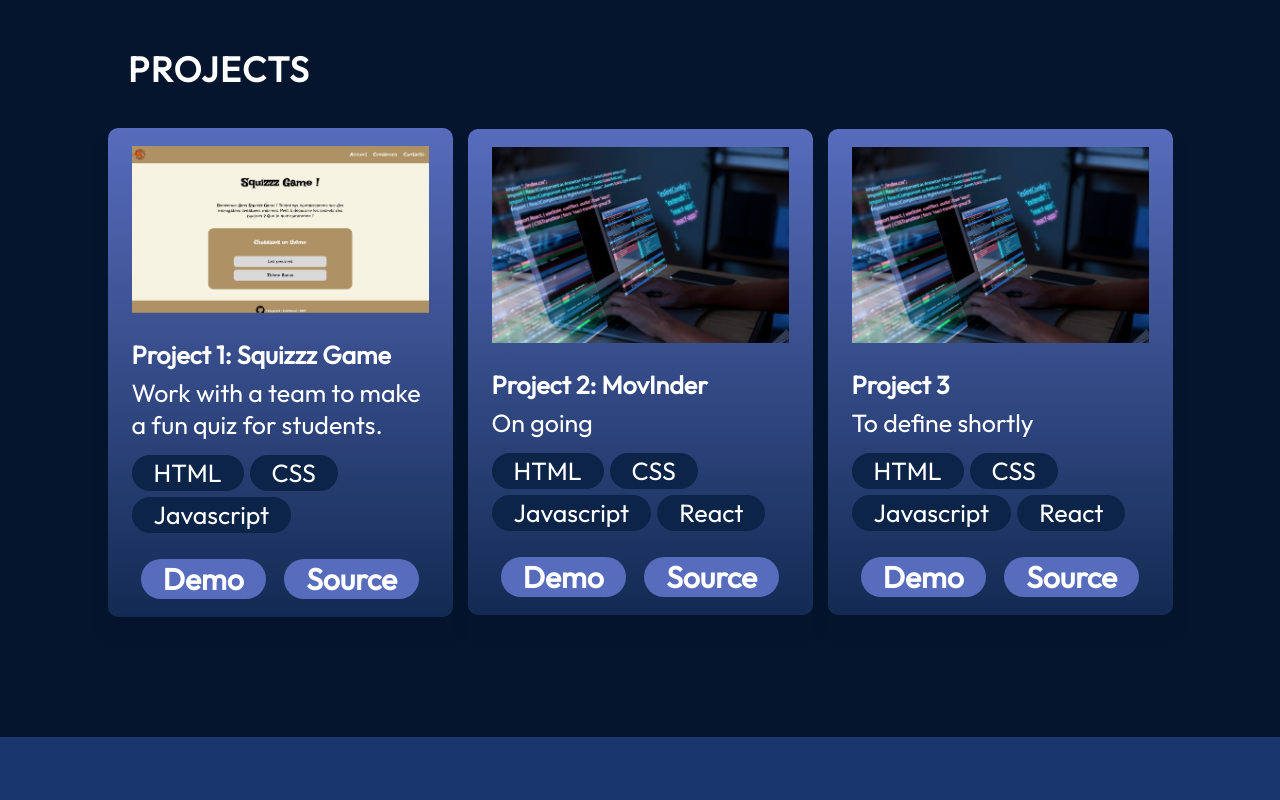
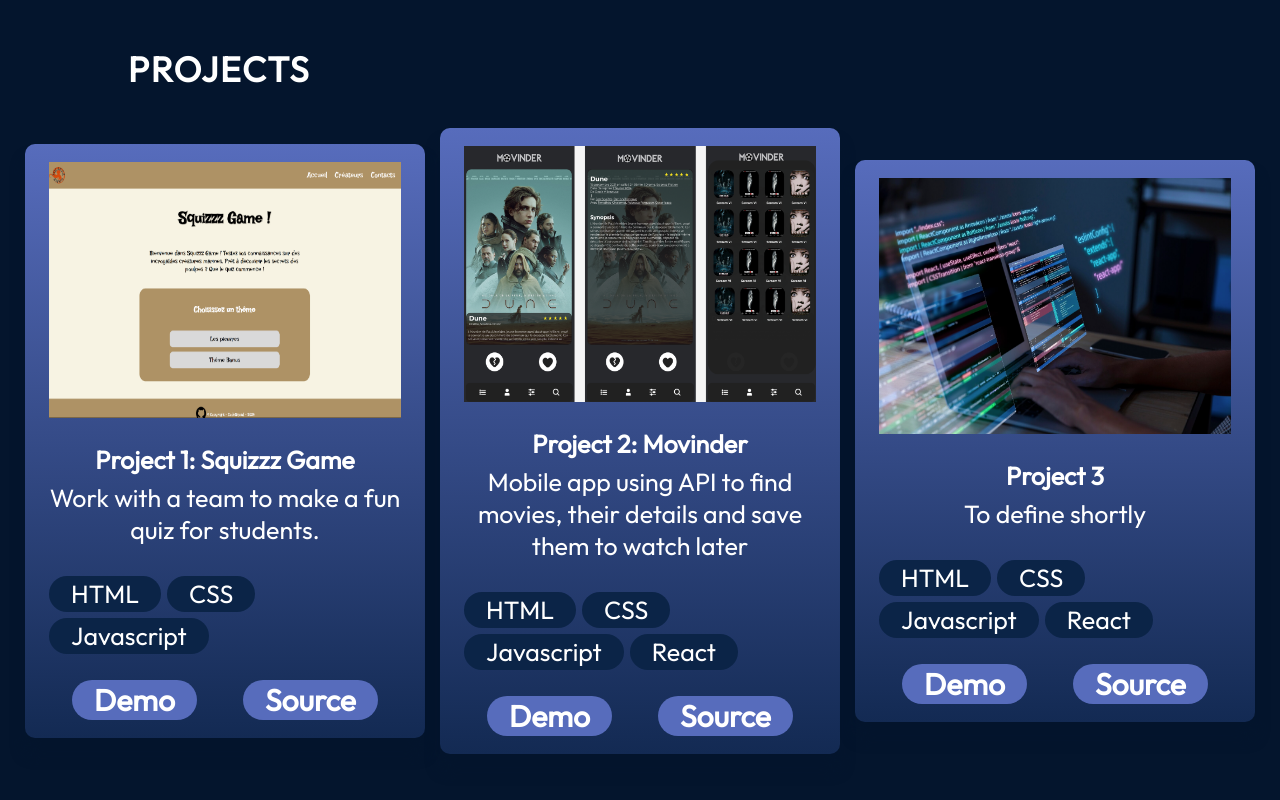
Before and after one commit to AnthonyChampion/Portfolio, a React (Vite) app: page / in a window 1280 px wide. Shown: the part 1620-2420 px from the top of the page. Built offline with nearby package versions, Linux system fonts and the light colour scheme.

Commit message:
Add project 2 and style

```diff
--- a/src/components/Projects/ProjectCard.module.css
+++ b/src/components/Projects/ProjectCard.module.css
@@ -7,11 +7,14 @@
     background: linear-gradient(180deg, #576cbc 0%, #132a53 100%);
     box-shadow: 0 16px 14px 0 #04152d;
     padding: 18px 24px;
-    max-width: 345px;
+    width: 80%;
+    align-items: center;
 }
 
 .image {
     margin-bottom: 26px;
+    height: 16rem;
+    width: 22rem;
 }
 
 .title {
@@ -23,6 +26,8 @@
     margin-top: 6px;
     font-size: 25px;
     font-weight: 400;
+    text-align: center;
+    padding-bottom: 1rem;
 }
 
 .skills {
--- a/src/data/projects.json
+++ b/src/data/projects.json
@@ -12,17 +12,17 @@
         "source": "https://github.com/WildCodeSchool-2024-02/JS-RemoteFR-P1-CodeSquad"
     },
     {
-        "title": "Project 2: MovInder",
-        "imageSrc": "projects/Project2.png",
-        "description": "On going",
+        "title": "Project 2: Movinder",
+        "imageSrc": "projects/Movinder.png",
+        "description": "Mobile app using API to find movies, their details and save them to watch later",
         "skills": [
             "HTML",
             "CSS",
             "Javascript",
             "React"
         ],
-        "demo": "In progress",
-        "source": "In progress"
+        "demo": "https://movinder-wild.netlify.app/",
+        "source": "https://github.com/WildCodeSchool-2024-02/JS-RemoteFR-Gridception-P2-LOMASHOW"
     },
     {
         "title": "Project 3",
```
Also changed, not shown: assets/projects/Movinder.png (added).
